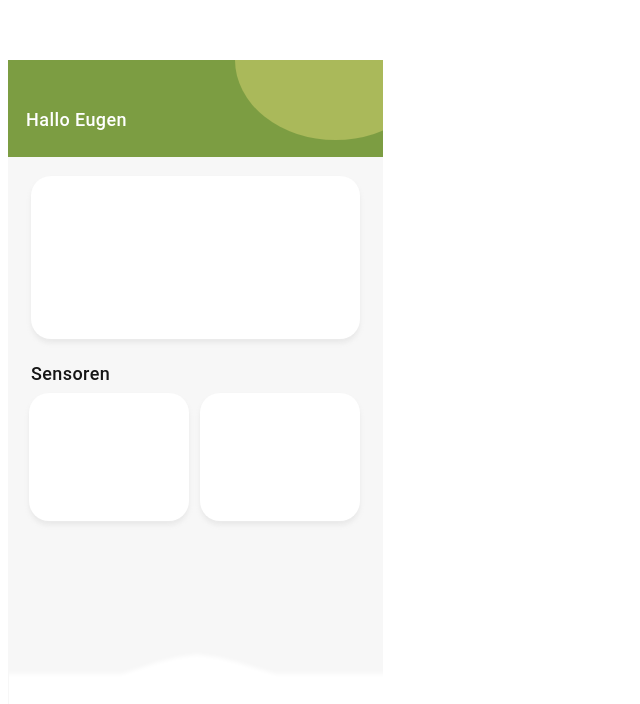
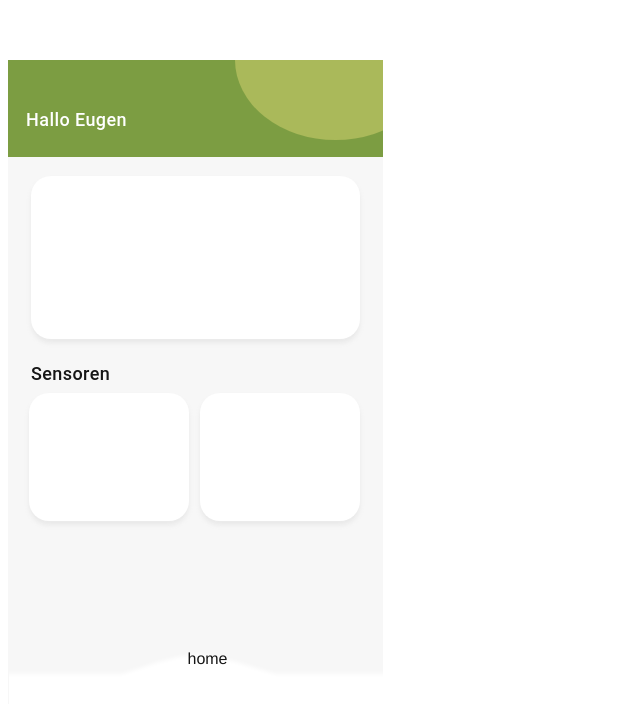
Before and after one commit to lucy-hochholdinger/Feuchtigkeitssensor_frontend, a Vue app in the folder frontend/: page /homepage in a window 1280 px wide. Shown: the top 704 px of the page, without its empty margins (0-640 px from the left). Built offline with nearby package versions, Linux system fonts and the light colour scheme.

Commit message:
menubar erstellt

```diff
--- a/frontend/src/components/Homepage.vue
+++ b/frontend/src/components/Homepage.vue
@@ -8,7 +8,10 @@
     <div class="sensor1"></div>
     <div class="sensor2"></div>
     <div id="menubar">
-    <img src="@/assets/menubar.svg"/>
+    <span class="material-icons">
+      home
+    </span>
+    <img src="@/assets/menubar.svg">
     </div>
   </div>
 </template>
@@ -125,4 +128,11 @@ export default {
     left: -10px;
     top: 589.5px;
   }
+  .material-icons {
+  position: absolute;
+  height: 16px;
+  width: 100%;
+  margin: auto;
+  color: #161616;
+  }
 </style>
```
